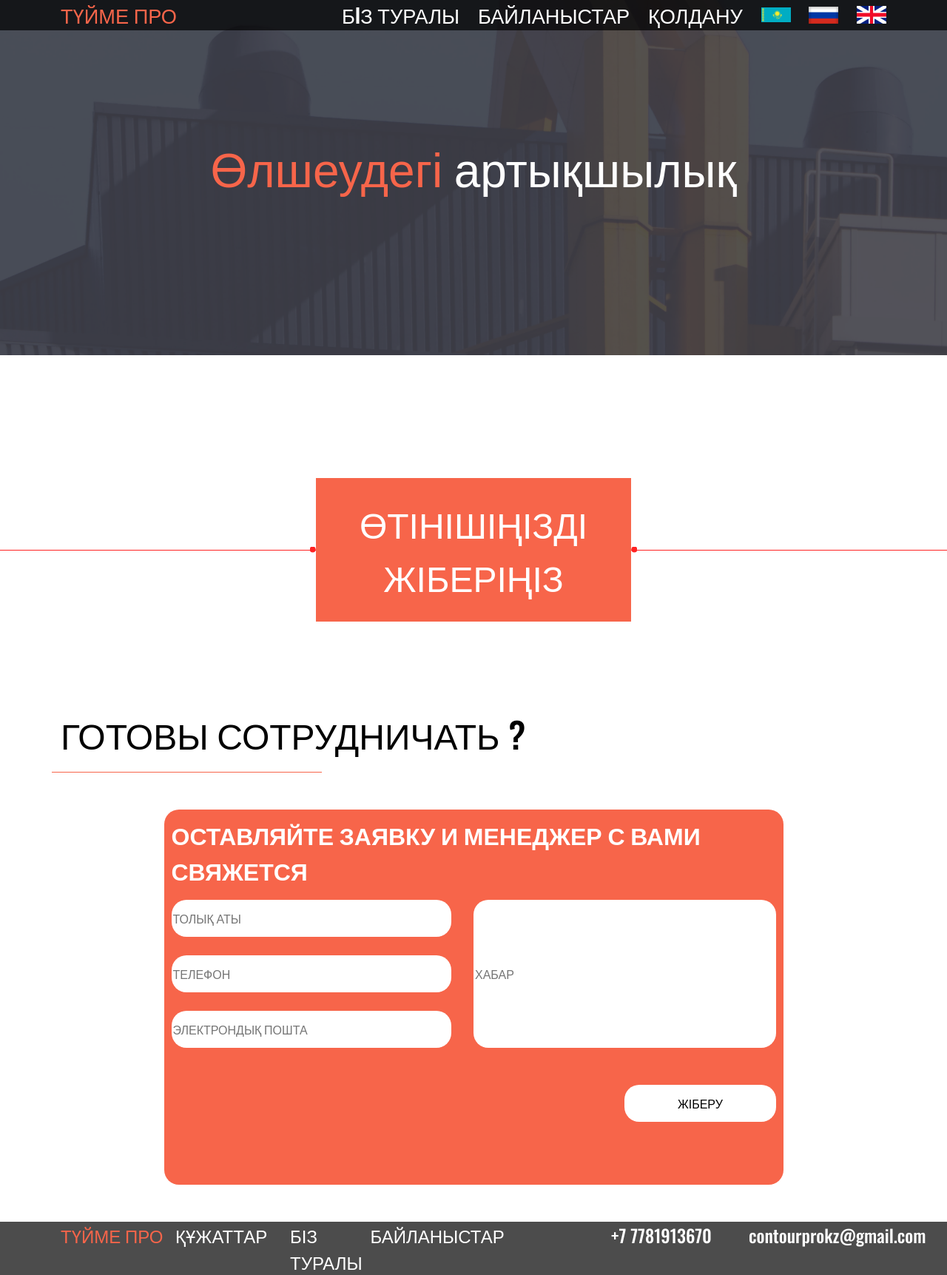
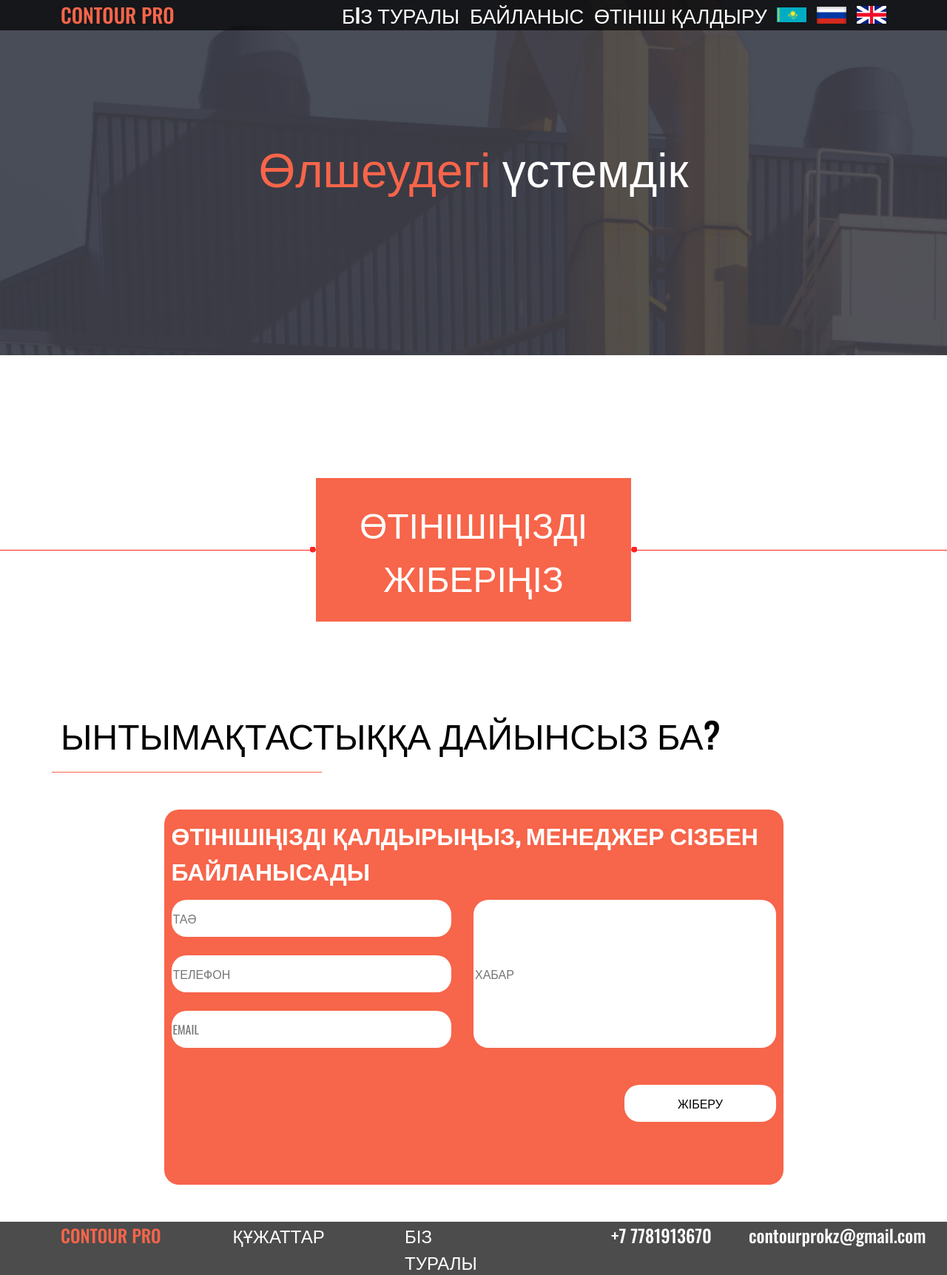
Before and after one commit to PaaavelZ/promshop, a Django app: page / in a window 1280 px wide. Shown: the whole page at 74% size. Run offline with Django 4.2, Linux system fonts and the light colour scheme; data that the repository does not hold is empty; parts of the project's set-up code (start-up, migrations or seed data) failed here and were passed over; some libraries are stand-ins or nearby versions.

Commit message:
kz (#20)

```diff
--- a/main/form.py
+++ b/main/form.py
@@ -30,9 +30,9 @@ class GetPlaceholder:
             'comment': 'MESSAGE'
         },
         'kz': {
-            'fio': 'ТОЛЫҚ АТЫ',
+            'fio': 'ТАӘ',
             'phone': 'ТЕЛЕФОН',
-            'email': 'ЭЛЕКТРОНДЫҚ ПОШТА',
+            'email': 'EMAIL',
             'comment': 'ХАБАР'
         }
     }
--- a/templates/main.html
+++ b/templates/main.html
@@ -33,10 +33,8 @@
                 <div class="col-lg-4 col-md-12 col-sm-12 col-7 header-logo"> <a href="#main" class="txt_orange">
                     {% if lang == 'ru' %}
                         КОНТУР ПРО
-                    {% elif lang == 'eng' %}
+                    {% else %}
                         CONTOUR PRO
-                    {% else %}
-                        ТҮЙМЕ ПРО
                     {% endif %}
                 </a></div>
                 <div class="col-lg-8 col-md-12 col-sm-12 txt_white header-menu">
@@ -50,8 +48,8 @@
                         <a href='#contact'>OFFER</a>
                     {% else %}
                         <a href="#about">БIЗ ТУРАЛЫ</a>
-                        <a href='#contact'>БАЙЛАНЫСТАР</a>
-                        <a href='#contact'>ҚОЛДАНУ</a>
+                        <a href='#contact'>БАЙЛАНЫС</a>
+                        <a href='#contact'>ӨТІНІШ ҚАЛДЫРУ</a>
                     {% endif %}
                     <div class="header-language "><a href="{% url 'main:main_page' %}"></a>
                     </div>
@@ -79,8 +77,8 @@
                                         <a href='#contact'>OFFER</a>
                                     {% else %}
                                         <a href="#about">БIЗ ТУРАЛЫ</a>
-                                        <a href='#contact'>БАЙЛАНЫСТАР</a>
-                                        <a href='#contact'>ҚОЛДАНУ</a>
+                                        <a href='#contact'>БАЙЛАНЫС</a>
+                                        <a href='#contact'>ӨТІНІШ ҚАЛДЫРУ</a>
                                     {% endif %}
                                     <div class="menu-language">
                                         <div class="header-language "><a href="{% url 'main:main_page' %}"></a>
@@ -107,7 +105,7 @@
                 {% elif lang == 'eng' %}
                     <p><span class="txt_orange">Excellence</span> <br class="mobfix"> in measurement</p>
                 {% else %}
-                    <p><span class="txt_orange">Өлшеудегі</span> <br class="mobfix"> артықшылық</p>
+                    <p><span class="txt_orange">Өлшеудегі</span> <br class="mobfix"> үстемдік</p>
                 {% endif %}
             </div>
             <div class="hellow_block-description txt_white">
@@ -222,13 +220,25 @@
             <div class="container" id="contact">
                 <div class="row">
                     <div class="form-header">
-                        <p>ГОТОВЫ СОТРУДНИЧАТЬ ?</p>
+                        {% if lang == 'ru' %}
+                            <p>ГОТОВЫ СОТРУДНИЧАТЬ ?</p>
+                        {% elif lang == 'eng' %}
+                            <p>ЫНТЫМАҚТАСТЫҚҚА ДАЙЫНСЫЗ БА?</p>
+                        {% else %}
+                            <p>ЫНТЫМАҚТАСТЫҚҚА ДАЙЫНСЫЗ БА?</p>
+                        {% endif %}
                     </div>
                     <div class="form">
                         <form enctype="multipart/form-data" method="post" action="feedback/" class="form-body">
                             {% csrf_token %}
                             <div class="form-block">
-                                <p class="txt_white form-title">ОСТАВЛЯЙТЕ ЗАЯВКУ И МЕНЕДЖЕР С ВАМИ СВЯЖЕТСЯ </p>
+                                {% if lang == 'ru' %}
+                                    <p class="txt_white form-title">ОСТАВЛЯЙТЕ ЗАЯВКУ И МЕНЕДЖЕР С ВАМИ СВЯЖЕТСЯ </p>
+                                {% elif lang == 'eng' %}
+                                    <p class="txt_white form-title">ОСТАВЛЯЙТЕ ЗАЯВКУ И МЕНЕДЖЕР С ВАМИ СВЯЖЕТСЯ </p>
+                                {% else %}
+                                    <p class="txt_white form-title">ӨТІНІШІҢІЗДІ ҚАЛДЫРЫҢЫЗ, МЕНЕДЖЕР СІЗБЕН БАЙЛАНЫСАДЫ</p>
+                                {% endif %}
                                 <div class="form-input">
                                     <div class="form-required">
                                         {{ form.fio }}
@@ -266,17 +276,14 @@
                                 <a href="#main" class="col-lg-3 col-md-3  col-sm-3 txt_orange">КОНТУР ПРО</a>
                                 <a href="" class="col-lg-3 col-md-3  col-sm-3 txt_white">ДОКУМЕНТЫ</a>
                                 <a href="#about" class="col-lg-2 col-md-2  col-sm-2 txt_white">О НАС</a>
-                                <a href="#contact" class="col-lg-3 col-md-3  col-sm-3 txt_white">КОНТАКТЫ</a>
                             {% elif lang == 'eng' %}
                                 <a href="#main" class="col-lg-3 col-md-3  col-sm-3 txt_orange">CONTOUR PRO</a>
                                 <a href="" class="col-lg-3 col-md-3  col-sm-3 txt_white">DOCUMENTS</a>
                                 <a href="#about" class="col-lg-2 col-md-2  col-sm-2 txt_white">ABOUT US</a>
-                                <a href="#contact" class="col-lg-3 col-md-3  col-sm-3 txt_white">CONTACTS</a>
                             {% else %}
-                                <a href="#main" class="col-lg-3 col-md-3  col-sm-3 txt_orange">ТҮЙМЕ ПРО</a>
+                                <a href="#main" class="col-lg-3 col-md-3  col-sm-3 txt_orange">CONTOUR PRO</a>
                                 <a href="" class="col-lg-3 col-md-3  col-sm-3 txt_white">ҚҰЖАТТАР</a>
                                 <a href="#about" class="col-lg-2 col-md-2  col-sm-2 txt_white">БІЗ ТУРАЛЫ</a>
-                                <a href="#contact" class="col-lg-3 col-md-3  col-sm-3 txt_white">БАЙЛАНЫСТАР</a>
                             {% endif %}
                         </div>
                         <div class="col-lg-4 col-md-6  col-sm-6 col-11 footer-left txt_white">
```
